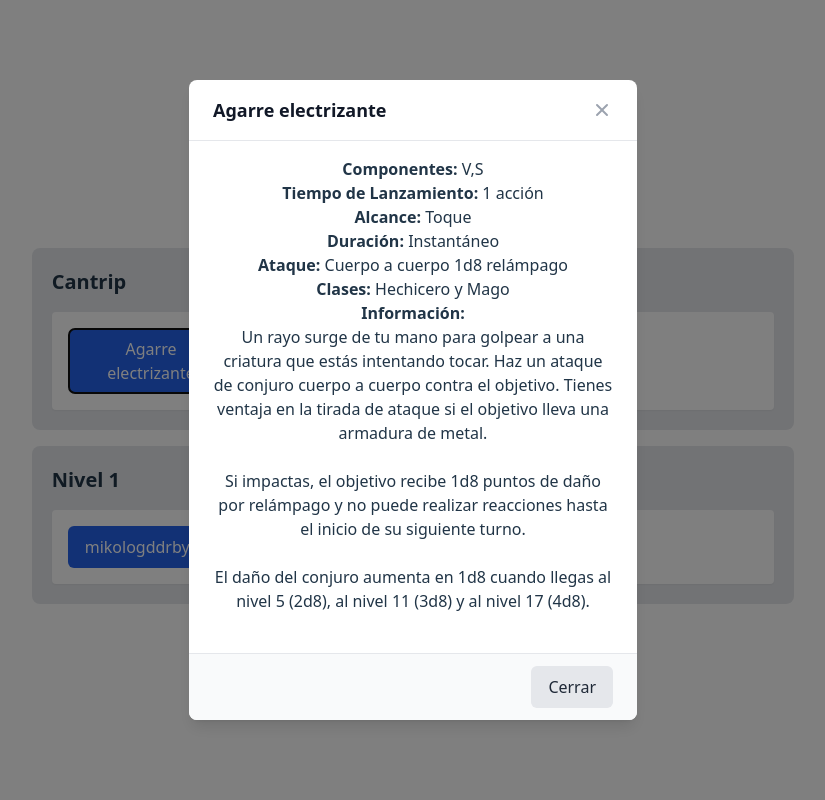
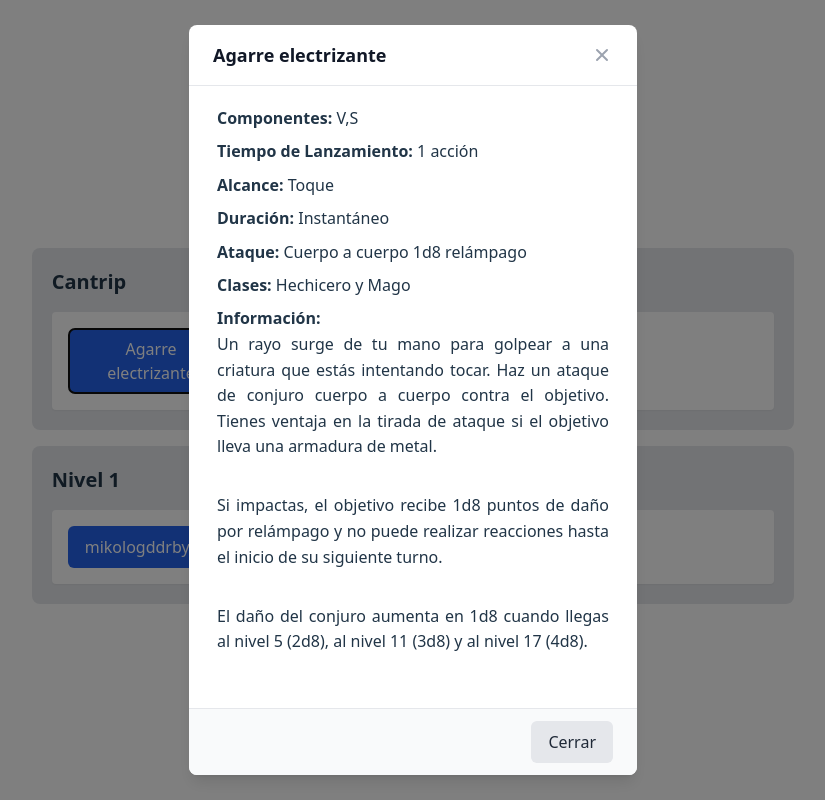
Before and after one commit to Raquel-MJL/Raquel-MJL.github.io, a React (Vite) app: page / in a window 1280 px wide. Both pictures are taken after a click on the button "Agarre electrizante". Shown: the whole page, without its empty margins (227-1052 px from the left). Built offline with nearby package versions, Linux system fonts and the light colour scheme.

Commit message:
estilosComponenteSection

```diff
--- a/src/sections/section.css
+++ b/src/sections/section.css
@@ -0,0 +1,10 @@
+.modal-content {
+    text-align: justify;
+    padding: 1%;
+    font-size: 16px;
+    line-height: 1.6;
+}
+
+.modal-content p {
+    margin-bottom: 2%;
+}
--- a/src/sections/section.jsx
+++ b/src/sections/section.jsx
@@ -1,5 +1,7 @@
 import { ModalButton } from '../components/button/button';
 import {React} from 'react';
+import './section.css';
+
 
 
 const Section = ({ title, conjuros = [] }) => {
@@ -14,6 +16,7 @@ const Section = ({ title, conjuros = [] }) => {
                                 key={index}
                                 title={conjuro.texto}
                                 modalContent={
+                                    <div  className="modal-content">
                                     <>
                                     <p><strong>Componentes:</strong> {conjuro.componentes}</p>
                                     <p><strong>Tiempo de Lanzamiento:</strong> {conjuro.tiempoDeLanzamiento}</p>
@@ -31,6 +34,7 @@ const Section = ({ title, conjuros = [] }) => {
                                         ))}
                                     </div>
                                     </>
+                                    </div>
                                 }
                             />
                         ))}
```
